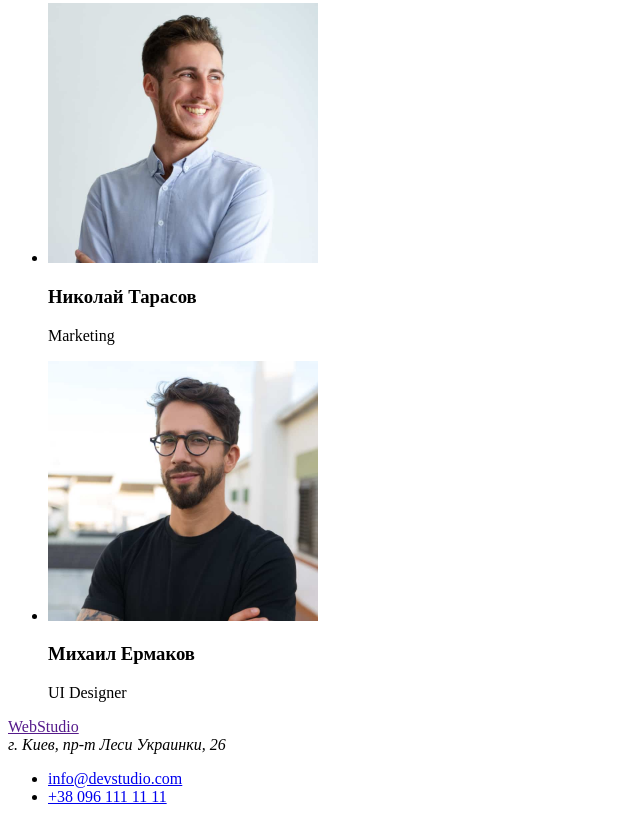
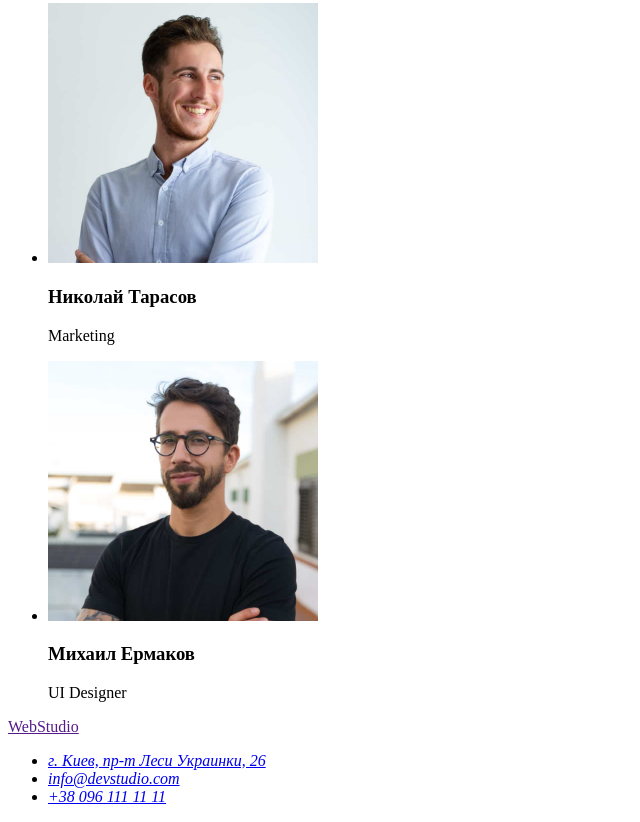
Before and after one commit to Tatiana37/goit-markup-hw-01, a plain HTML site: page index.html in a window 1280 px wide. Shown: the part 2333-3155 px from the top of the page, without its empty margins (0-640 px from the left). Drawn offline with Linux system fonts and the light colour scheme.

Commit message:
Update index.html
изменяет текстовый адрес на ссылку на карту

```diff
--- a/index.html
+++ b/index.html
@@ -113,12 +113,13 @@
                  <!-- Подвал -->
                 <footer>
                   <a href="">WebStudio</a>
-                    <address>г. Киев, пр-т Леси Украинки, 26</address>
+                    <address>
                         <ul>
+                            <li><a href="https://goo.gl/maps/yhLVycKVRtvf8o2p9" target="_blank" rel="noopener noreferrer">г. Киев, пр-т Леси Украинки, 26</a></li>
                             <li><a href="mailto:info@devstudio.com">info@devstudio.com</a></li>
                             <li><a href="tel:+380961111111">+38 096 111 11 11</a></li>
                         </ul>
-
+                    </address>
                 </footer>
 
 
```
